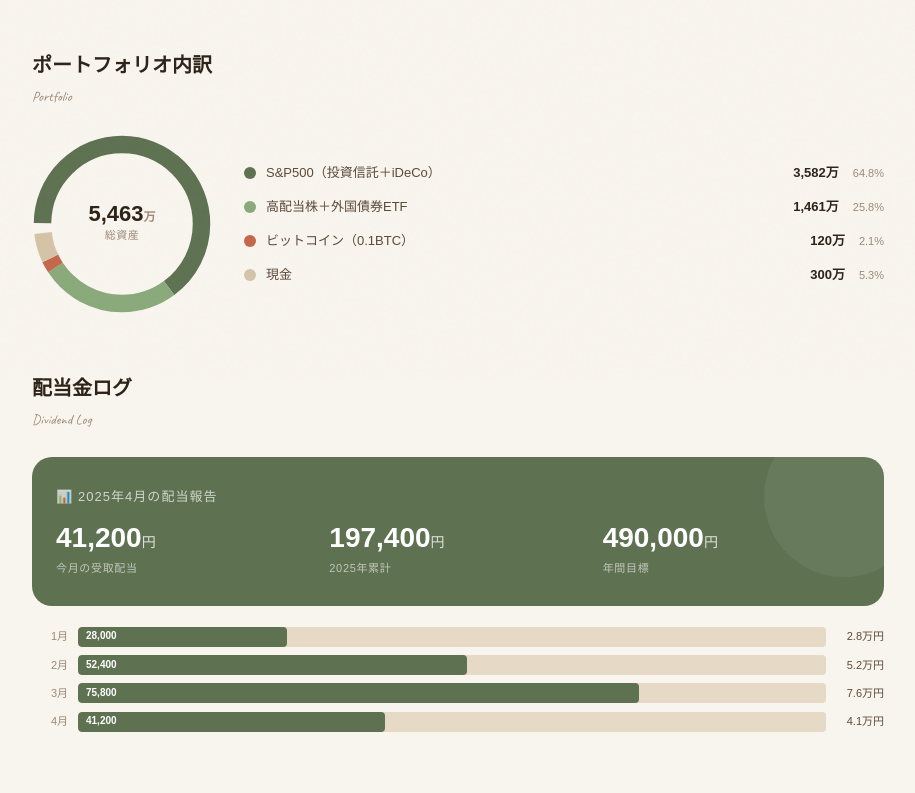
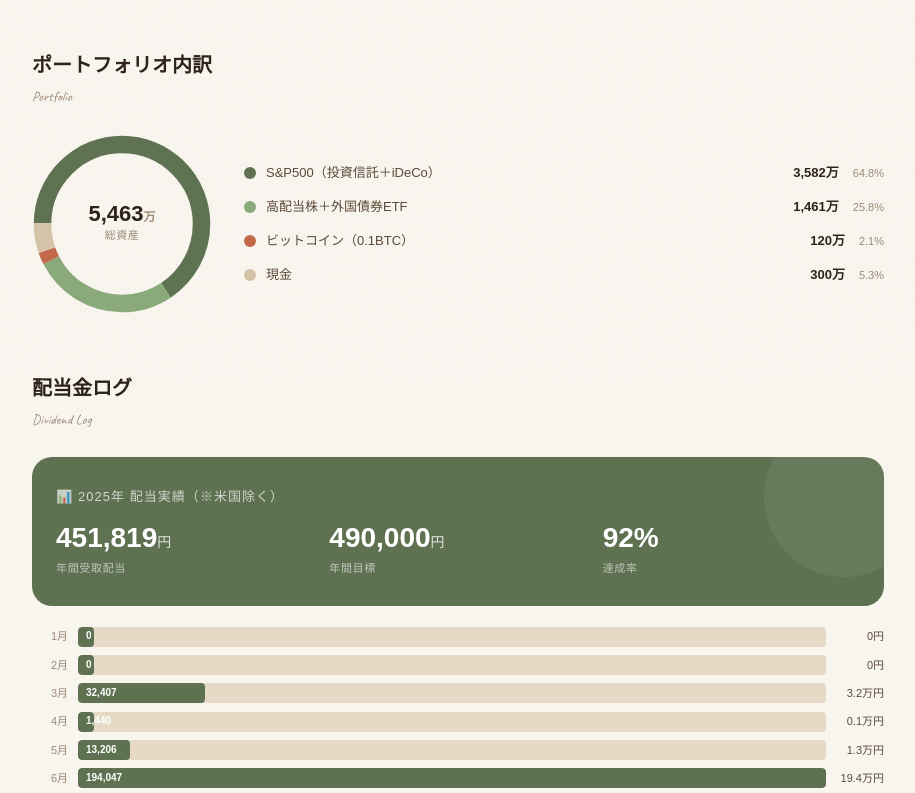
Before and after one commit to harukamuy/harukamuy, a Next.js app: page /sidefire in a window 1280 px wide. Shown: the part 420-1213 px from the top of the page, without its empty margins (182-1097 px from the left). Built offline with nearby package versions, Linux system fonts and the light colour scheme; a web font is replaced by a local one.

Commit message:
PFドーナツ隙間修正・配当棒グラフを実データ12ヶ月に更新
Co-Authored-By: Claude Sonnet 4.6 <noreply@anthropic.com>

```diff
--- a/app/sidefire/page.tsx
+++ b/app/sidefire/page.tsx
@@ -17,10 +17,18 @@ const strategyCards = [
 ];
 
 const dividendBars = [
-  { month: "1月", pct: 28, label: "28,000", val: "2.8万円" },
-  { month: "2月", pct: 52, label: "52,400", val: "5.2万円" },
-  { month: "3月", pct: 75, label: "75,800", val: "7.6万円" },
-  { month: "4月", pct: 41, label: "41,200", val: "4.1万円" },
+  { month: "1月",  pct:  0, label: "0",       val: "0円" },
+  { month: "2月",  pct:  0, label: "0",       val: "0円" },
+  { month: "3月",  pct: 17, label: "32,407",  val: "3.2万円" },
+  { month: "4月",  pct:  1, label: "1,440",   val: "0.1万円" },
+  { month: "5月",  pct:  7, label: "13,206",  val: "1.3万円" },
+  { month: "6月",  pct:100, label: "194,047", val: "19.4万円" },
+  { month: "7月",  pct:  0, label: "0",       val: "0円" },
+  { month: "8月",  pct:  0, label: "0",       val: "0円" },
+  { month: "9月",  pct: 14, label: "27,207",  val: "2.7万円" },
+  { month: "10月", pct:  1, label: "1,440",   val: "0.1万円" },
+  { month: "11月", pct:  1, label: "2,000",   val: "0.2万円" },
+  { month: "12月", pct: 93, label: "180,072", val: "18.0万円" },
 ];
 
 export default function SideFirePage() {
@@ -82,10 +90,10 @@ export default function SideFirePage() {
             {/* donut SVG */}
             <div style={{ position: "relative", width: 180, height: 180, flexShrink: 0 }}>
               <svg viewBox="0 0 36 36" width="180" height="180">
-                <circle cx="18" cy="18" r="15.9" fill="none" stroke="#5e7252" strokeWidth="3.5" strokeDasharray="64.8 35.2" strokeDashoffset="25" transform="rotate(-90 18 18)"/>
-                <circle cx="18" cy="18" r="15.9" fill="none" stroke="#8aaa7a" strokeWidth="3.5" strokeDasharray="25.8 74.2" strokeDashoffset="-39.8" transform="rotate(-90 18 18)"/>
-                <circle cx="18" cy="18" r="15.9" fill="none" stroke="#c4674a" strokeWidth="3.5" strokeDasharray="2.1 97.9" strokeDashoffset="-65.6" transform="rotate(-90 18 18)"/>
-                <circle cx="18" cy="18" r="15.9" fill="none" stroke="#d5c3a8" strokeWidth="3.5" strokeDasharray="5.3 94.7" strokeDashoffset="-67.7" transform="rotate(-90 18 18)"/>
+                <circle cx="18" cy="18" r="15.9" fill="none" stroke="#5e7252" strokeWidth="3.5" strokeDasharray="65.6 34.4" strokeDashoffset="25" transform="rotate(-90 18 18)"/>
+                <circle cx="18" cy="18" r="15.9" fill="none" stroke="#8aaa7a" strokeWidth="3.5" strokeDasharray="26.7 73.3" strokeDashoffset="-40.6" transform="rotate(-90 18 18)"/>
+                <circle cx="18" cy="18" r="15.9" fill="none" stroke="#c4674a" strokeWidth="3.5" strokeDasharray="2.2 97.8" strokeDashoffset="-67.3" transform="rotate(-90 18 18)"/>
+                <circle cx="18" cy="18" r="15.9" fill="none" stroke="#d5c3a8" strokeWidth="3.5" strokeDasharray="5.5 94.5" strokeDashoffset="-69.5" transform="rotate(-90 18 18)"/>
               </svg>
               <div style={{ position: "absolute", top: "50%", left: "50%", transform: "translate(-50%,-50%)", textAlign: "center" }}>
                 <div style={{ fontSize: 22, fontWeight: 700, color: "var(--brown)", lineHeight: 1 }}>
@@ -126,12 +134,12 @@ export default function SideFirePage() {
           {/* monthly summary card */}
           <div style={{ background: "var(--green)", color: "white", borderRadius: 20, padding: "28px 24px", marginBottom: 20, position: "relative", overflow: "hidden" }}>
             <div style={{ position: "absolute", right: -40, top: -40, width: 160, height: 160, borderRadius: "50%", background: "rgba(255,255,255,0.06)" }} />
-            <div style={{ fontSize: 13, opacity: 0.7, letterSpacing: "0.08em", marginBottom: 14 }}>📊 2025年4月の配当報告</div>
+            <div style={{ fontSize: 13, opacity: 0.7, letterSpacing: "0.08em", marginBottom: 14 }}>📊 2025年 配当実績（※米国除く）</div>
             <div style={{ display: "grid", gridTemplateColumns: "1fr 1fr 1fr", gap: 16 }}>
               {[
-                { val: "41,200", unit: "円", label: "今月の受取配当" },
-                { val: "197,400", unit: "円", label: "2025年累計" },
+                { val: "451,819", unit: "円", label: "年間受取配当" },
                 { val: "490,000", unit: "円", label: "年間目標" },
+                { val: "92%", unit: "", label: "達成率" },
               ].map((item) => (
                 <div key={item.label}>
                   <div style={{ fontSize: "clamp(20px,3vw,28px)", fontWeight: 700, lineHeight: 1.1 }}>
```
